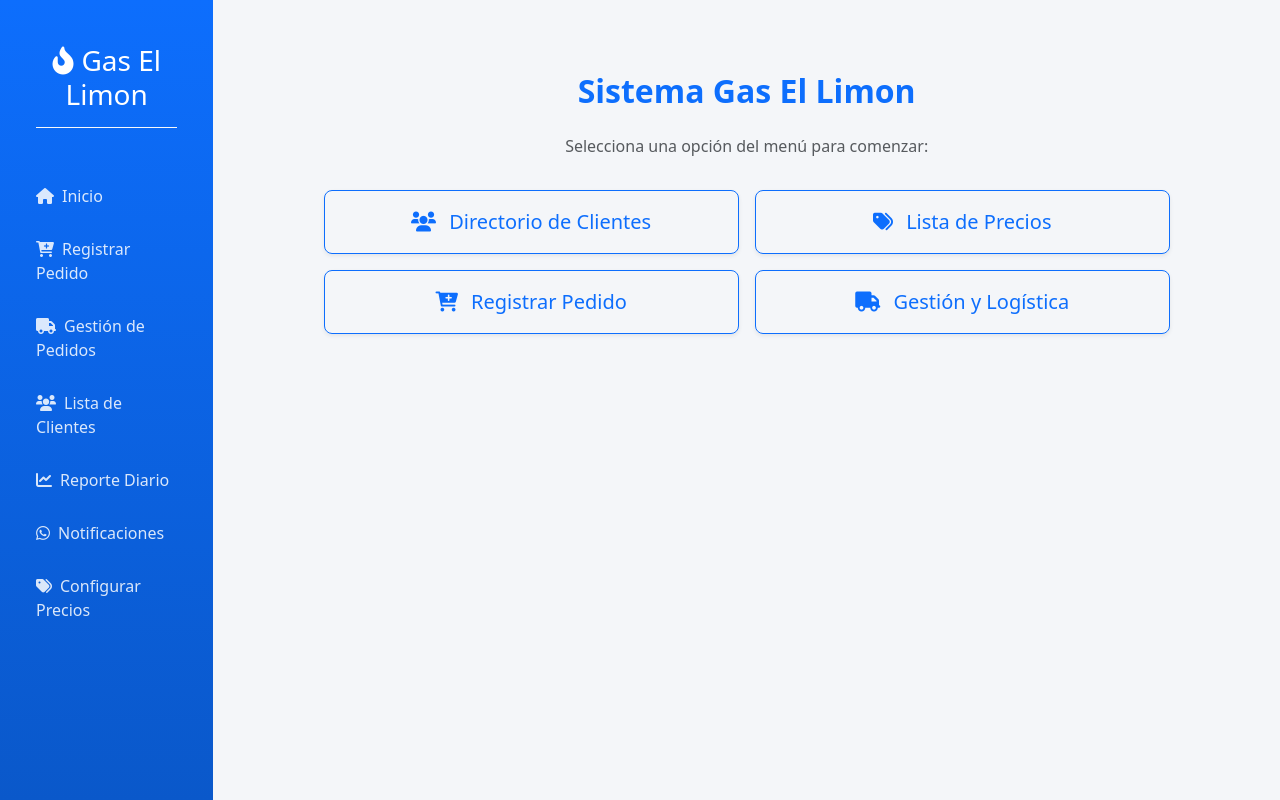
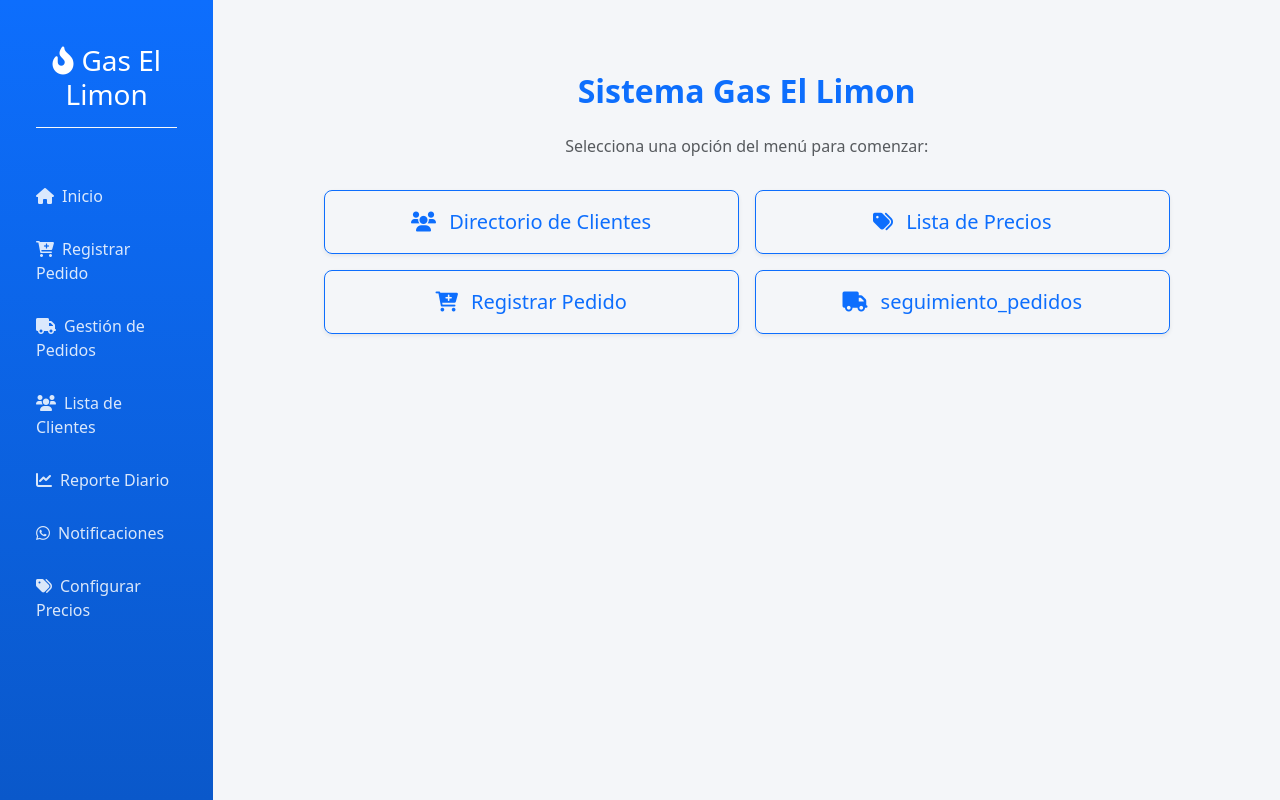
Before and after one commit to sleepy1958miaapps-tech/estebita-gas, a Flask app: page / in a window 1280 px wide. Run offline with Flask 3, Linux system fonts and the light colour scheme.

```diff
--- a/templates/base.html
+++ b/templates/base.html
@@ -95,7 +95,7 @@
                         </div>
                         <div class="col-md-5">
                             <a href="{{ url_for('seguimiento_pedidos') }}" class="btn btn-outline-primary btn-lg w-100 py-3 shadow-sm">
-                                <i class="fa-solid fa-truck me-2"></i> Gestión y Logística
+                                <i class="fa-solid fa-truck me-2"></i> seguimiento_pedidos
                             </a>
                         </div>
                     </div>
```
